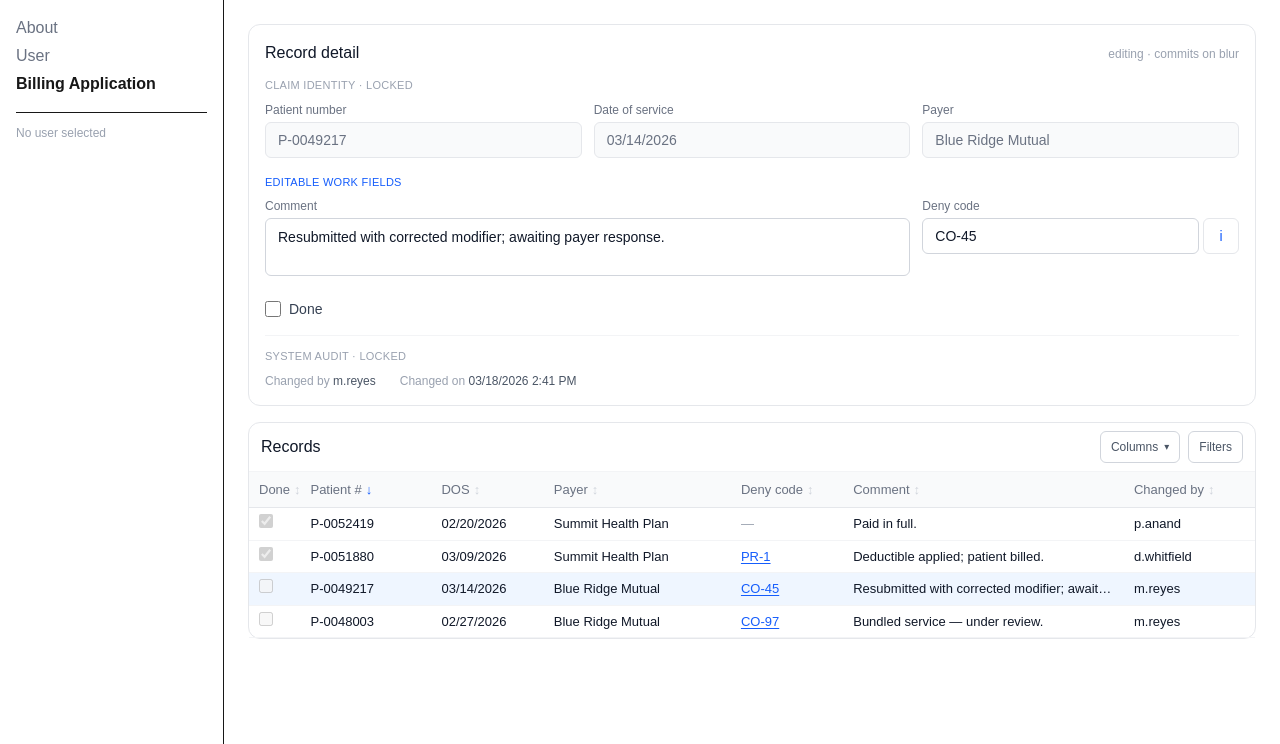
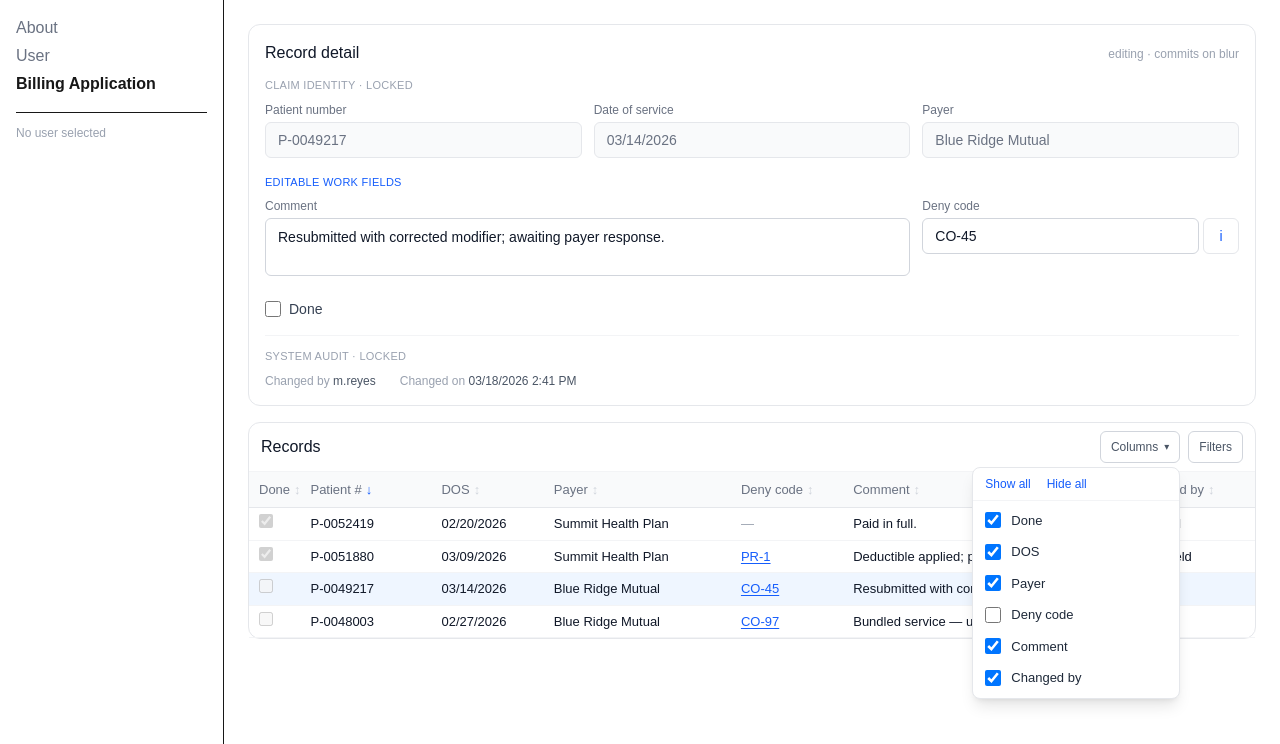
Before and after one commit to timfischer-aero/billing-demo, a Next.js app in the folder apps/frontend/: page /billing in a window 1280 px wide. Shown: the top 744 px of the page. Built offline with nearby package versions, Linux system fonts and the light colour scheme.

Commit message:
Started adding column visibility feature. Wired imports, atom and state, created visibility button component but have yet to implement turning visbility on and off yet

```diff
--- a/apps/frontend/package.json
+++ b/apps/frontend/package.json
@@ -11,6 +11,7 @@
     "test:run": "vitest run"
   },
   "dependencies": {
+    "@tanstack/react-store": "^0.11.1",
     "next": "16.3.1",
     "react": "19.2.8",
     "react-dom": "19.2.8"
--- /dev/null
+++ b/apps/frontend/src/app/billing/ColumnsMenu.tsx
@@ -0,0 +1,66 @@
+// src/app/billing/ColumnsMenu.tsx
+"use client";
+
+const placeholderColumns = [
+  { id: "done", label: "Done", visible: true },
+  { id: "dos", label: "DOS", visible: true },
+  { id: "payer", label: "Payer", visible: true },
+  { id: "denyCode", label: "Deny code", visible: false }, // shown unchecked to preview that state
+  { id: "comment", label: "Comment", visible: true },
+  { id: "whoChanged", label: "Changed by", visible: true },
+];
+
+export default function ColumnsMenu() {
+    const open = true;
+
+    return (
+        <div className="relative">
+        {/* Trigger button */}
+        <button
+            type="button"
+            className="flex h-8 items-center gap-1.5 rounded-md border border-gray-300 px-2.5 text-xs text-gray-600 hover:bg-gray-50"
+        >
+            Columns <span aria-hidden className="text-[10px]">▾</span>
+        </button>
+
+        {/* Popup — anchored under the button, right-aligned */}
+        {open && (
+            <div className="absolute right-0 z-20 mt-1 w-52 overflow-hidden rounded-lg border border-gray-200 bg-white shadow-lg">
+            {/* Show all / Hide all */}
+            <div className="flex items-center gap-4 border-b border-gray-100 px-3 py-2">
+                <button
+                type="button"
+                className="text-xs text-blue-600 hover:underline"
+                >
+                Show all
+                </button>
+                <button
+                type="button"
+                className="text-xs text-blue-600 hover:underline"
+                >
+                Hide all
+                </button>
+            </div>
+
+            {/* Column checkbox list */}
+            <div className="py-1">
+                {placeholderColumns.map((col) => (
+                <label
+                    key={col.id}
+                    className="flex cursor-pointer items-center gap-2.5 px-3 py-1.5 text-[13px] text-gray-800 hover:bg-gray-50"
+                >
+                    <input
+                    type="checkbox"
+                    checked={col.visible}
+                    readOnly
+                    className="h-4 w-4"
+                    />
+                    {col.label}
+                </label>
+                ))}
+            </div>
+            </div>
+        )}
+        </div>
+    );
+}
--- a/apps/frontend/src/app/billing/RecordsGrid.tsx
+++ b/apps/frontend/src/app/billing/RecordsGrid.tsx
@@ -1,6 +1,6 @@
 // src/app/billing/RecordsGrid.tsx
 "use client";
-
+import { useCreateAtom, useSelector } from '@tanstack/react-store' //This allows for us to control the state of various tanstack table features
 import {
   tableFeatures,
   useTable,
@@ -13,14 +13,21 @@ import {
   createFilteredRowModel,
   filterFn_includesString,
   columnSizingFeature,
+  columnVisibilityFeature,
 } from "@tanstack/react-table";
-import type { ColumnDef } from "@tanstack/react-table";
+
+import ColumnsMenu from "./ColumnsMenu";
+
+//Type Imports
+import type { ColumnDef, ColumnVisibilityState  } from "@tanstack/react-table";
 import type { DemoRecord } from "@/data/records";
+
 import { useState } from "react";
 
 const features = tableFeatures({
   rowSortingFeature,
   sortedRowModel: createSortedRowModel(),
+  columnVisibilityFeature,
   sortFns: {
     alphanumeric: sortFn_alphanumeric,
     text: sortFn_text,
@@ -50,6 +57,7 @@ const columns: Array<ColumnDef<typeof features, DemoRecord>> = [
     ),
     size: 44,
     enableColumnFilter: false,
+    enableHiding: true,
   },
   {
     accessorKey: "patientNumber",
@@ -57,6 +65,7 @@ const columns: Array<ColumnDef<typeof features, DemoRecord>> = [
     cell: (info) => info.getValue(),
     filterFn: 'includesString',
     size: 112,
+    enableHiding: false,
   },
   {
     accessorKey: "dos",
@@ -65,6 +74,7 @@ const columns: Array<ColumnDef<typeof features, DemoRecord>> = [
     sortFn: 'alphanumeric',
     filterFn: 'includesString',
     size: 96,
+    enableHiding: true,
   },
   {
     accessorKey: "payer",
@@ -73,6 +83,7 @@ const columns: Array<ColumnDef<typeof features, DemoRecord>> = [
     sortFn: 'alphanumeric',
     filterFn: 'includesString',
     size: 160,
+    enableHiding: true,
   },
   {
     accessorKey: "denyCode",
@@ -88,6 +99,7 @@ const columns: Array<ColumnDef<typeof features, DemoRecord>> = [
     sortFn: 'alphanumeric',
     filterFn: 'includesString',
     size: 96,
+    enableHiding: true,
   },
   {
     accessorKey: "comment",
@@ -98,6 +110,7 @@ const columns: Array<ColumnDef<typeof features, DemoRecord>> = [
     sortFn: 'alphanumeric',
     filterFn: 'includesString',
     size: 240,
+    enableHiding: true,
   },
   {
     accessorKey: "whoChanged",
@@ -106,6 +119,7 @@ const columns: Array<ColumnDef<typeof features, DemoRecord>> = [
     sortFn: 'alphanumeric',
     filterFn: 'includesString',
     size: 112,
+    enableHiding: true,
   },
 ];
 
@@ -118,12 +132,20 @@ export default function RecordsGrid({
   selectedId: string | null;
   onSelectRow: (id: string) => void;
 }) {
+
+  //Setup Visibility Atom - component scope instead of module scope
+  const columnVisibilityAtom = useCreateAtom<ColumnVisibilityState>({}); // Setting this up as empty allows for all columns to be shown by default
+  const columnVisibility = useSelector(columnVisibilityAtom);
+
   //Define table
   const table = useTable({
     key: "billing-table",
     features,
     columns,
     data: records,
+    atoms: {
+      columnVisibility: columnVisibilityAtom,
+    },
     initialState: {
     sorting: [
       {
@@ -145,12 +167,7 @@ export default function RecordsGrid({
       <div className="flex items-center justify-between border-b border-gray-100 px-3 py-2">
         <span className="text-base font-medium text-gray-900">Records</span>
         <div className="flex items-center gap-2">
-          <button
-            type="button"
-            className="flex h-8 items-center gap-1.5 rounded-md border border-gray-300 px-2.5 text-xs text-gray-600 hover:bg-gray-50"
-          >
-            Columns <span aria-hidden className="text-[10px]">▾</span>
-          </button>
+          <ColumnsMenu />
           <button
             type="button"
             onClick={() => setShowFilters((v) => !v)}
@@ -170,7 +187,7 @@ export default function RecordsGrid({
       <div className="overflow-x-auto">
         <table className="w-full min-w-[640px] border-collapse text-[13px] table-fixed">
           <colgroup>
-            {table.getAllLeafColumns().map((column) => (
+            {table.getVisibleLeafColumns().map((column) => (
               <col key={column.id} style={{ width: `${column.getSize()}px` }} />
             ))}
           </colgroup>
@@ -248,7 +265,7 @@ export default function RecordsGrid({
                   onClick={() => onSelectRow(row.original.id) }
                   className={["cursor-pointer", isSelected ? "bg-blue-50" : "hover:bg-gray-50",].join(" ")}
                 >
-                  {row.getAllCells().map((cell) => (
+                  {row.getVisibleCells().map((cell) => (
                     <td
                       key={cell.id}
                       className="whitespace-nowrap border-b border-gray-100 px-2.5 py-1.5 text-gray-900"
```
Also changed, not shown: 1 other file (tests, documents, lock files or other folders).
